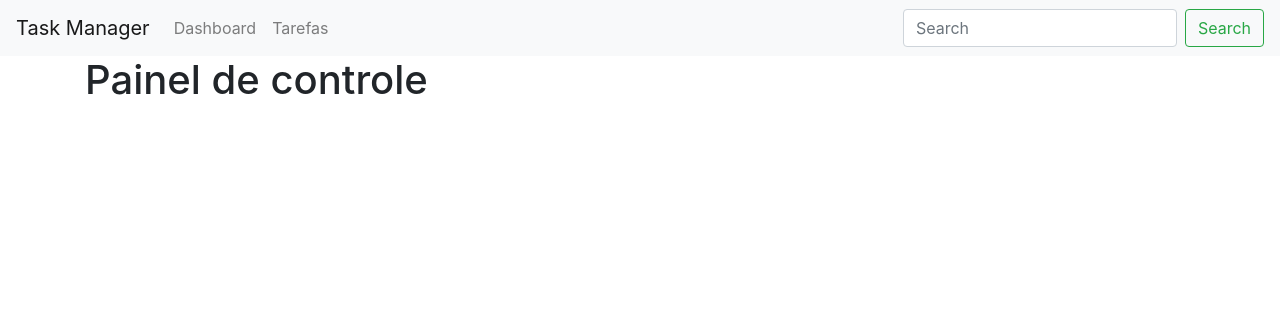
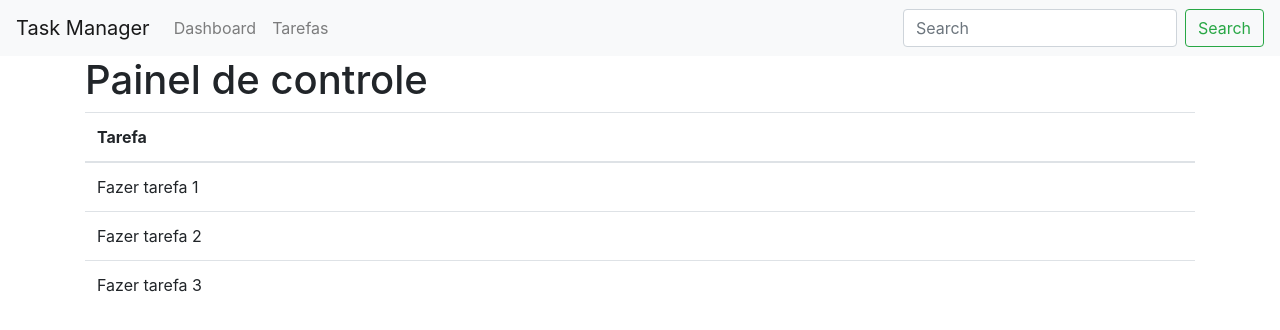
Before and after one commit to CiroLemos/task-manager-angular, an Angular app: page /dashboard in a window 1280 px wide. Shown: the top 330 px of the page. Built offline with nearby package versions, Linux system fonts and the light colour scheme; a web font is replaced by a local one.

Commit message:
showing important tasks on the dashboard

```diff
--- a/src/app/Tasks/shared/task.service.ts
+++ b/src/app/Tasks/shared/task.service.ts
@@ -28,4 +28,8 @@
         });
         return promise;
     }
+
+    public getImportantTasks(): Promise<Task[]> {
+        return Promise.resolve(TASKS.slice(0, 3));
+    }
 }
--- a/src/app/Tasks/tasks.component.ts
+++ b/src/app/Tasks/tasks.component.ts
@@ -6,8 +6,7 @@
 
 @Component({
     selector: 'tasks',
-    templateUrl: './tasks.component.html',
-    providers: [ TaskService ]
+    templateUrl: './tasks.component.html'
 })
 export class TasksComponent implements OnInit {
 
--- a/src/app/app.module.ts
+++ b/src/app/app.module.ts
@@ -9,6 +9,8 @@
 import { TasksComponent } from "./Tasks/tasks.component";
 import { TaskDetailComponent } from "./Tasks/task-detail/task-detail.component";
 import { DashboardComponent } from "./dashboard/dashboard.component";
+
+import { TaskService } from "./Tasks/shared/task.service";
 
 const ROUTES = RouterModule.forRoot([
   { path: 'dashboard',component: DashboardComponent },
@@ -30,7 +32,9 @@
     HttpModule,
     ROUTES
   ],
-  providers: [],
+  providers: [
+    TaskService
+  ],
   bootstrap: [AppComponent]
 })
 export class AppModule { }
--- a/src/app/dashboard/dashboard.component.html
+++ b/src/app/dashboard/dashboard.component.html
@@ -1 +1,12 @@
 <h1>Painel de controle</h1>
+
+<table class="table">
+    <thead>
+        <th>Tarefa</th>
+    </thead>
+    <tbody>
+        <tr *ngFor="let task of tasks">
+            <td>{{ task.title }}</td>
+        </tr>
+    </tbody>
+</table>
--- a/src/app/dashboard/dashboard.component.ts
+++ b/src/app/dashboard/dashboard.component.ts
@@ -1,9 +1,18 @@
-import { Component } from "@angular/core";
+import { Component, OnInit } from "@angular/core";
+
+import { TaskService } from "../Tasks/shared/task.service";
+import { Task } from "app/Tasks/shared/task.model";
 
 @Component({
     selector: 'dashboard',
     templateUrl: './dashboard.component.html'
 })
-export class DashboardComponent {
-    constructor() {}
+export class DashboardComponent implements OnInit{
+
+    public tasks: Task[]
+
+    ngOnInit(): void {
+        this.taskService.getImportantTasks().then((tasks) => this.tasks = tasks);
+    }
+    constructor(private taskService: TaskService) {}
 }
```
